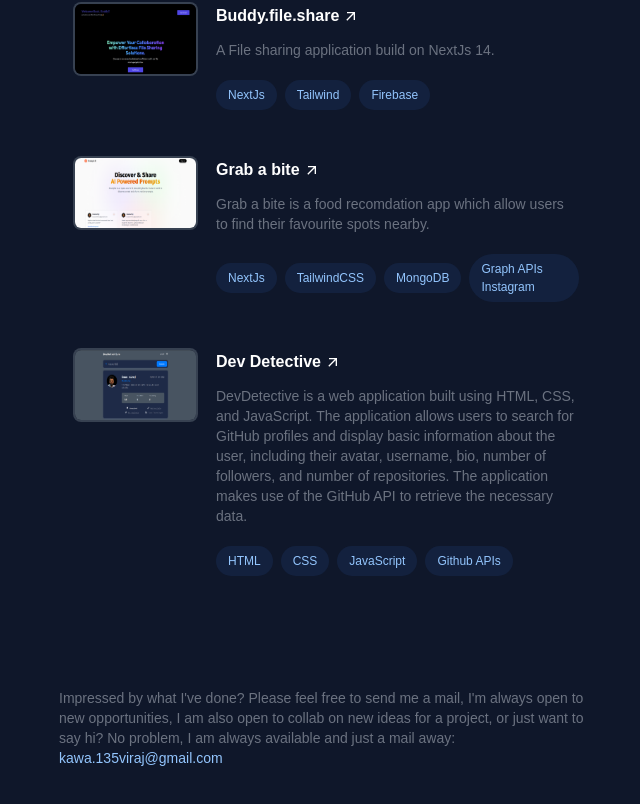
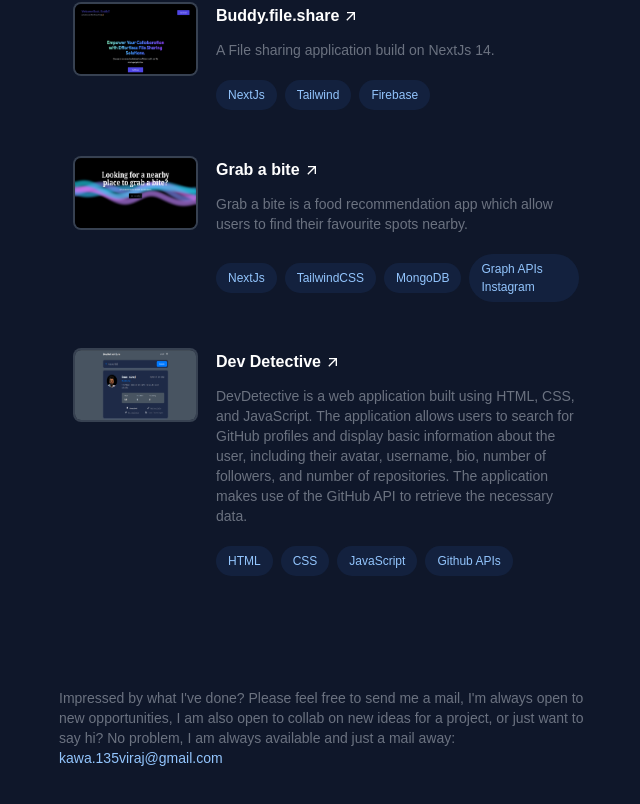
Before and after one commit to Kviraj722/portfolio, a React (Create React App) app: page /services in a window 1280 px wide. Shown: the part 928-1732 px from the top of the page, without its empty margins (581-1221 px from the left). Built offline with nearby package versions, Linux system fonts and the light colour scheme.

Commit message:
Url update.

```diff
--- a/src/data/projects_data.js
+++ b/src/data/projects_data.js
@@ -1,6 +1,6 @@
 import FileSharing from "../assets/images/Screenshot from 2024-01-08 21-30-30.png";
 import DevDetective from "../assets/images/Screenshot from 2024-01-08 21-35-12.png";
-import FoodRec from "../assets/images/image.png";
+import FoodRec from "../assets/images/GrabABite.png";
 
 export const projects = [
   {
@@ -14,8 +14,8 @@
   {
     thumbnail: FoodRec,
     title: "Grab a bite",
-    content: `Grab a bite is a food recomdation app which allow users to find their favourite spots nearby. `,
-    liveUrl: "https://prompt-ai-virajkawa.vercel.app/",
+    content: `Grab a bite is a food recommendation app which allow users to find their favourite spots nearby.`,
+    liveUrl: "https://food-rec-viraj.vercel.app/",
     tools: ["NextJs", "TailwindCSS", "MongoDB", "Graph APIs Instagram"],
   },
 
```
Also changed, not shown: src/assets/images/GrabABite.png (added).
